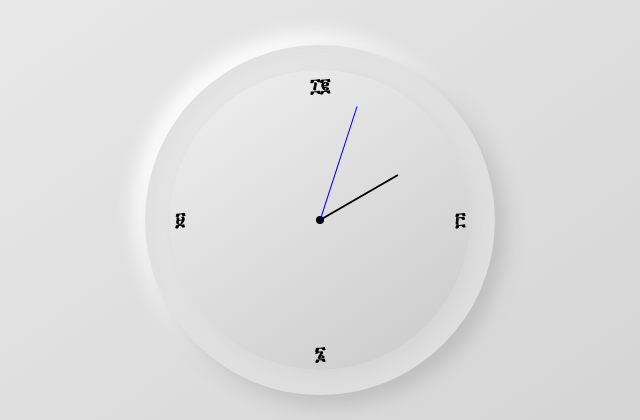
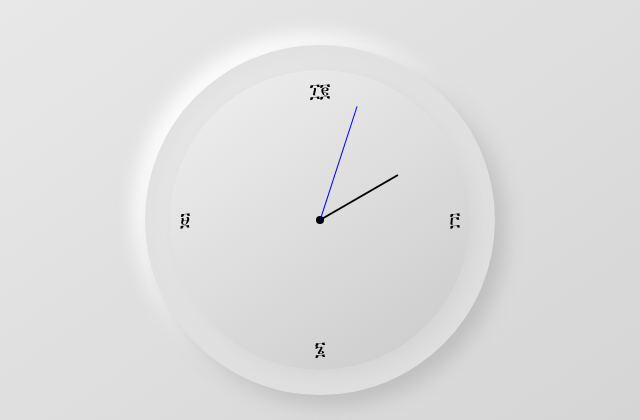
Before and after one commit to wuletawwonte/ethhours, a plain HTML site: page index.html in a window 1280 px wide. Shown: the part 120-540 px from the top of the page, 320-960 px from the left. Drawn offline with Linux system fonts and the light colour scheme.

Commit message:
Add styling to characters

```diff
--- a/style.css
+++ b/style.css
@@ -86,7 +86,13 @@ header h1 {
   flex-direction: column;
   justify-content: space-between;
   align-items: center;
-  padding: 5px;
+  padding: 10px;
+  border-radius: 50%;
+}
+
+.hour-characters h3 {
+  font-weight: 100;
+  font-size: 1.2rem;
 }
 
 .middle-hour-characters {
```
